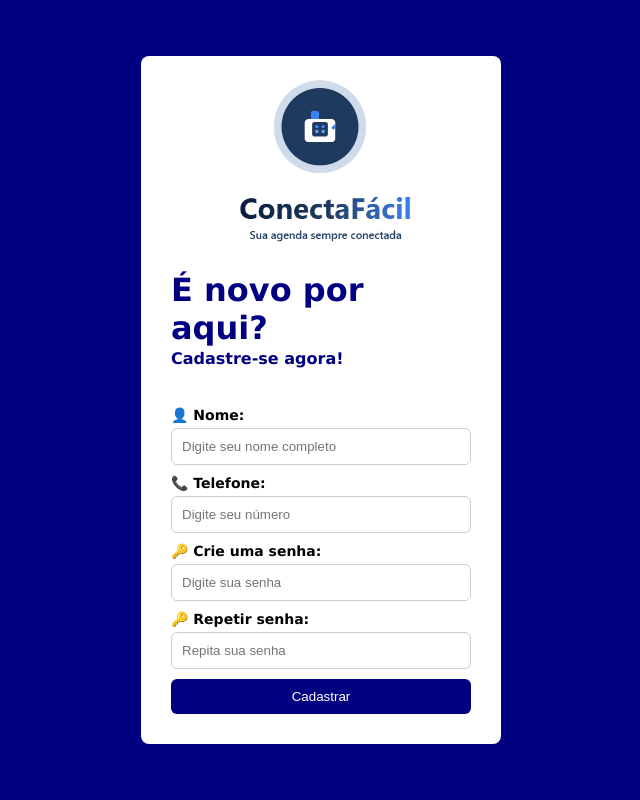
After one commit to talaishi/Agenda-Telefonica--Conecta-F-cil-, a Flask app: template templates/cadastro.html in a window 1280 px wide. The commit adds this page. Shown: the whole page, without its empty margins (319-959 px from the left). Run offline with Flask 3, Linux system fonts and the light colour scheme; the template is opened without the code that fills it, so the values that code supplies are empty; parts of the project's set-up code (start-up, migrations or seed data) failed here and were passed over.

Commit message:
Add files via upload
Atualização html 24.05

```diff
--- /dev/null
+++ b/templates/cadastro.css
@@ -0,0 +1,75 @@
+.cadastro{
+    display: flex;
+    flex-direction: column;
+    align-items: flex-start;
+    text-align: left;
+    gap: 2px;
+    background-color: white;
+    padding: 30px;
+    border-radius: 8px;
+    width: 300px;
+}
+img{
+    width: 120px;
+    align-self: center;
+}
+#conecta{
+    width: 200px;
+}
+
+img:first-child{
+    margin-top: -15px;
+}
+
+h1{
+    margin-bottom: 0;
+}
+h4{
+    margin-top: 0;
+    padding-top: 0;
+}
+body{
+    margin: 0;
+    background-color: #000080;
+    display: flex;
+    justify-content: center;
+    align-items: center;
+    height: 100vh;
+}
+h1, h4{
+    font-family: Verdana, Geneva, Tahoma, sans-serif;
+    color: #000080;
+}
+form{
+    width: 100%;
+    display: flex;
+    flex-direction: column;
+    gap: 10px;
+    margin-top: 15px;
+}
+.campo{
+    display: flex;
+    flex-direction: column;
+    gap: 5px;
+}
+label {
+    font-weight: bold;
+    font-size: 14px;
+    font-family: Verdana, Geneva, Tahoma, sans-serif;
+}
+input{
+    padding: 10px;
+    border-radius: 6px;
+    border: 1px solid #ccc;
+}
+button{
+    padding: 10px;
+    background-color: #000080;
+    color: white;
+    border: none;
+    border-radius: 6px;
+    cursor: pointer;
+}
+button:hover{
+    background-color: #000060;
+}
--- /dev/null
+++ b/templates/cadastro.html
@@ -0,0 +1,42 @@
+<!DOCTYPE html>
+<html lang="en">
+<head>
+    <meta charset="UTF-8">
+    <meta name="viewport" content="width=device-width, initial-scale=1.0">
+    <title>Cadastro</title>
+    <link rel="stylesheet" href="cadastro.css">
+</head>
+<body>
+    <div class="cadastro">
+        <img src="logo.png" alt="logo">
+        <img id="conecta" src="conectafacil.png" alt="conecta facil">
+
+        <h1>É novo por aqui?</h1>
+        <h4>Cadastre-se agora!</h4>
+
+        <form>
+        <div class="campo">
+            <label>👤 Nome:</label>
+            <input type="text" placeholder="Digite seu nome completo" required>
+        </div>
+
+        <div class="campo">
+            <label>📞 Telefone:</label>
+            <input type="tel" placeholder="Digite seu número" required>
+        </div>
+
+        <div class="campo">
+            <label>🔑 Crie uma senha:</label>
+            <input type="password" placeholder="Digite sua senha" required>
+        </div>
+
+        <div class="campo">
+            <label>🔑 Repetir senha:</label>
+            <input type="password" placeholder="Repita sua senha" required>
+        </div>
+
+        <button type="submit">Cadastrar</button>
+        </form>
+    </div>
+</body>
+</html>
```
Also changed, not shown: templates/interface.css (added, +19 -0 lines), templates/login.css (added, +66 -0 lines), templates/login.html (+15 -5 lines), templates/principal.css (added, +35 -0 lines), templates/principal.html (added, +22 -0 lines), templates/conectafacil.png (added), templates/logo.png (added).
